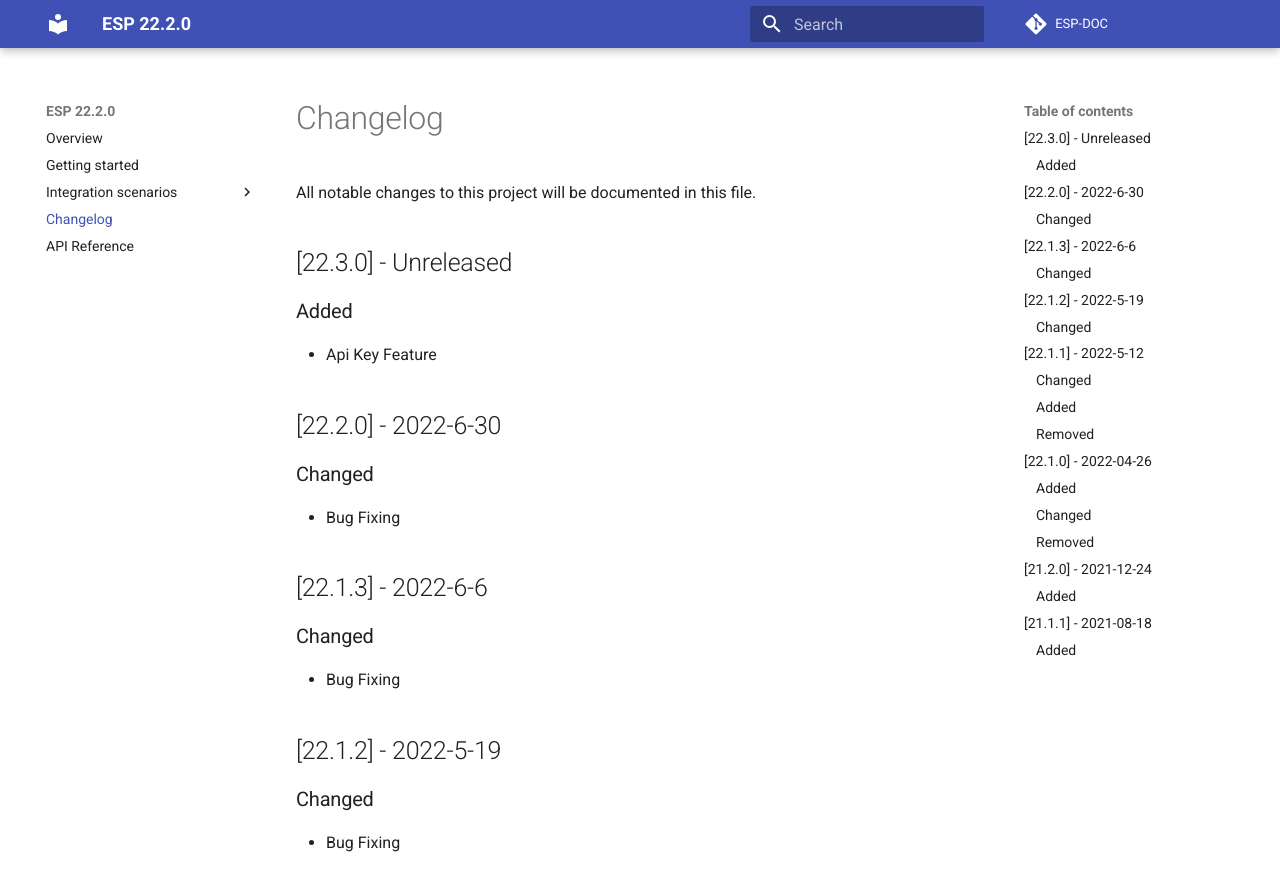
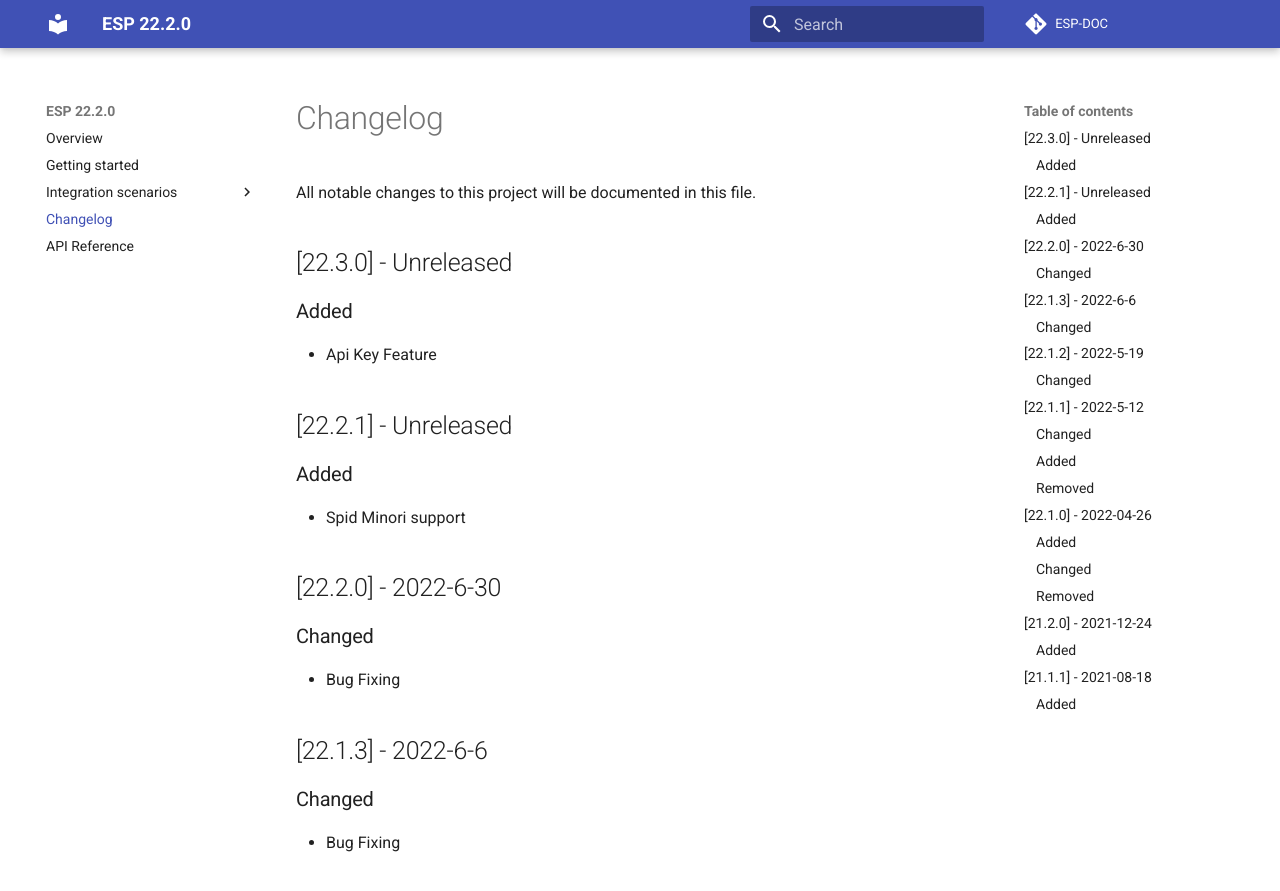
Before and after one commit to namirialgroup/esp-docs, an MkDocs documentation site: the page built from docs/changelog.md, in a window 1280 px wide and 900 px high. Shown: the top 891 px of the window. Built offline with MkDocs 1.6.1 and Material for MkDocs 9.7.7, drawn with Linux system fonts in a browser that asks for light colours; comment, search, counter and statistics services are not loaded.

```diff
--- a/docs/changelog.md
+++ b/docs/changelog.md
@@ -6,6 +6,11 @@ All notable changes to this project will be documented in this file.
 
 ### Added
 - Api Key Feature
+
+## [22.2.1] - Unreleased
+
+### Added
+- Spid Minori support
 
 ## [22.2.0] - 2022-6-30
 
```
Also changed, not shown: 1 other file.
